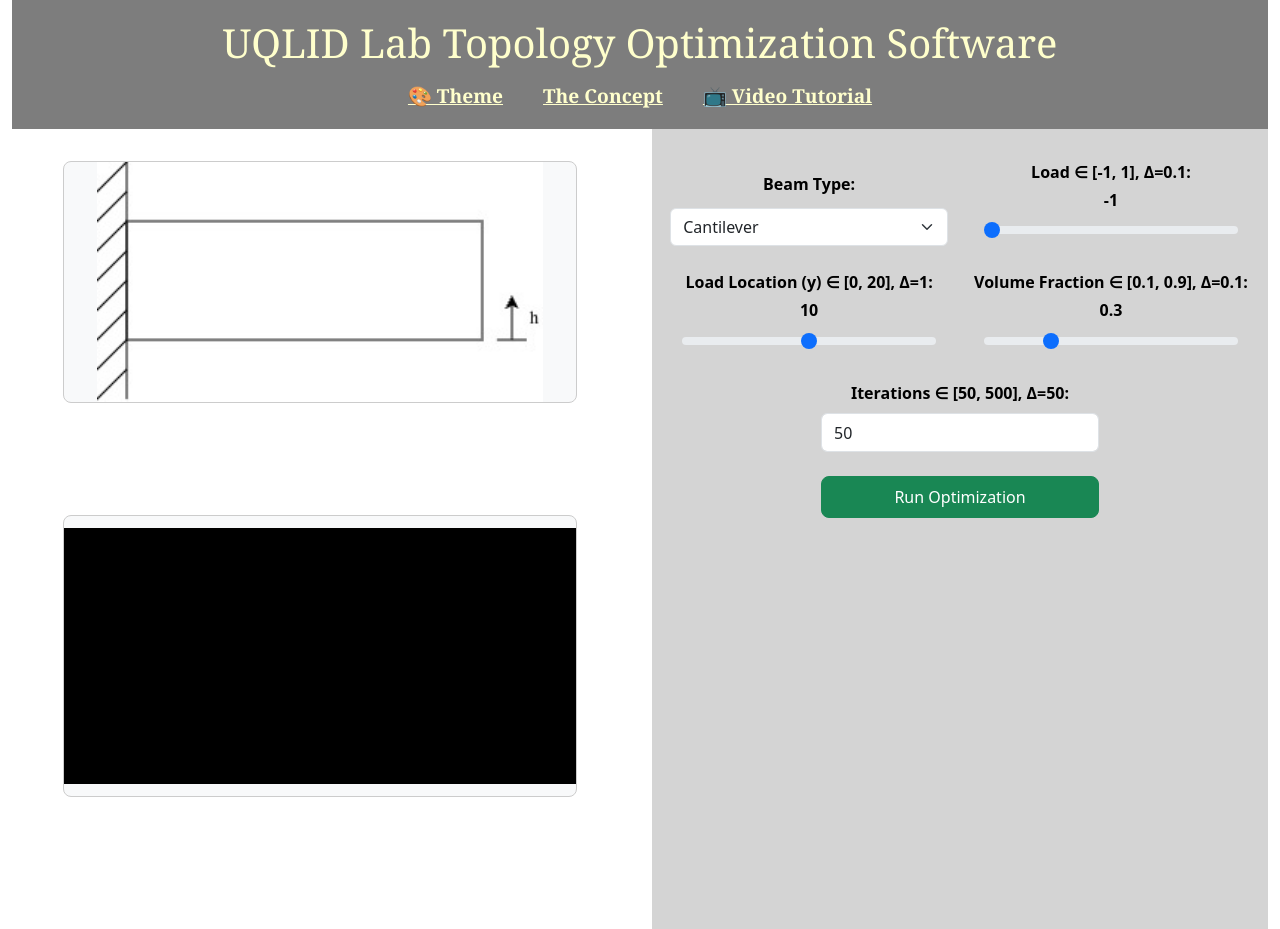
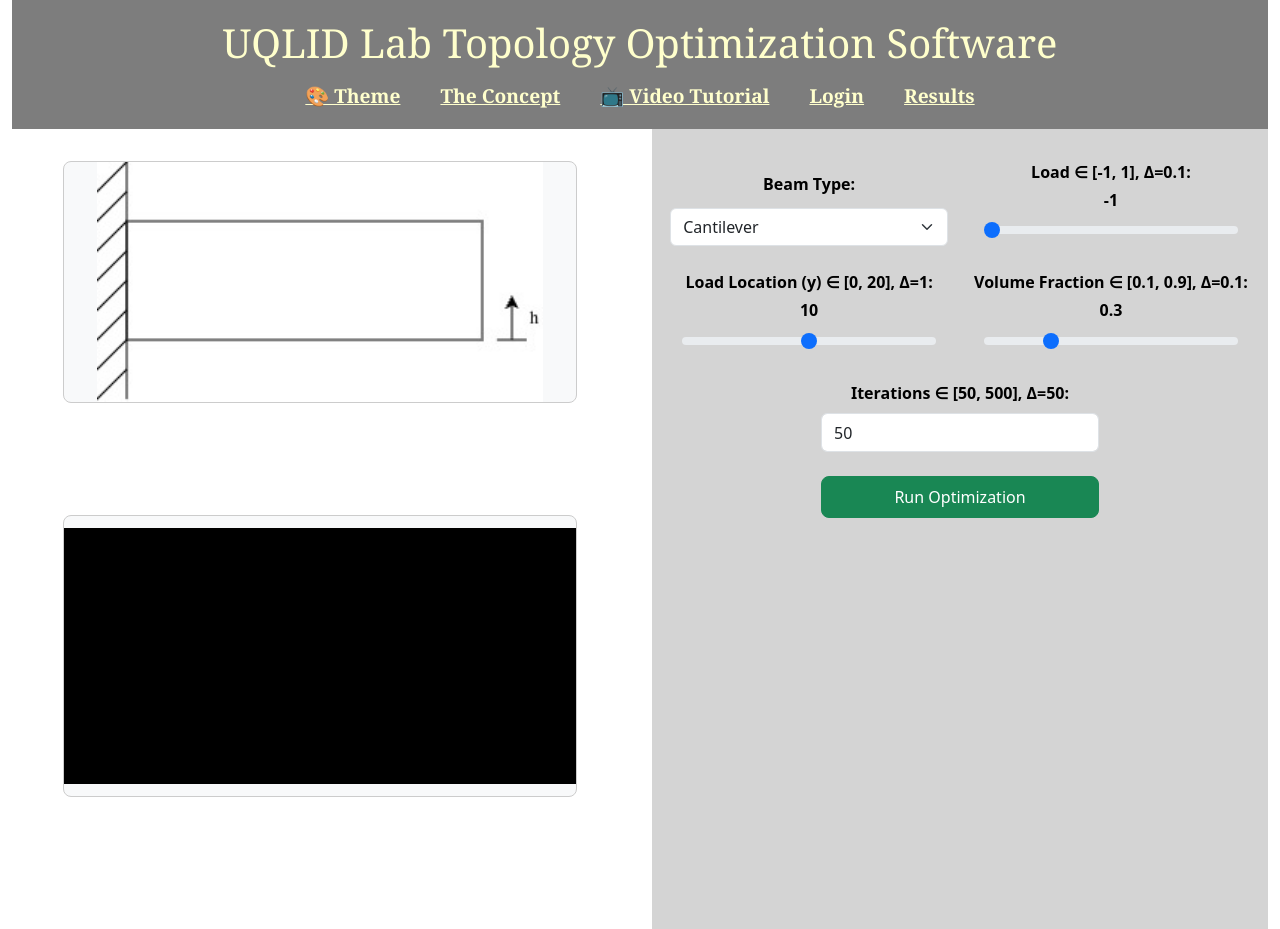
Before and after one commit to AlonsoTheDopest/top-opt-app, a React (Create React App) app in the folder frontend/: page / in a window 1280 px wide. Built offline with nearby package versions, Linux system fonts and the light colour scheme.

Commit message:
added new headers for login and results

```diff
--- a/frontend/src/components/Header/index.jsx
+++ b/frontend/src/components/Header/index.jsx
@@ -1,6 +1,7 @@
 import { useState } from 'react';
 import "./style.css"
 import UserGuidePdf from "../../images/User_Guide-Topology_Optimization.pdf";
+import { Link } from "react-router-dom";
 
 export default function Header() {
     const [isModalOpen, setIsModalOpen] = useState(false);
@@ -56,6 +57,14 @@ export default function Header() {
                 >
                     📺 Video Tutorial
                 </a>
+
+                <Link to="/login" className="nav-item">
+                    Login
+                </Link>
+
+                <Link to="/results" className="nav-item">
+                    Results
+                </Link>
             </nav>
 
             {/* --- THEME SELECTOR MODAL --- */}
```
